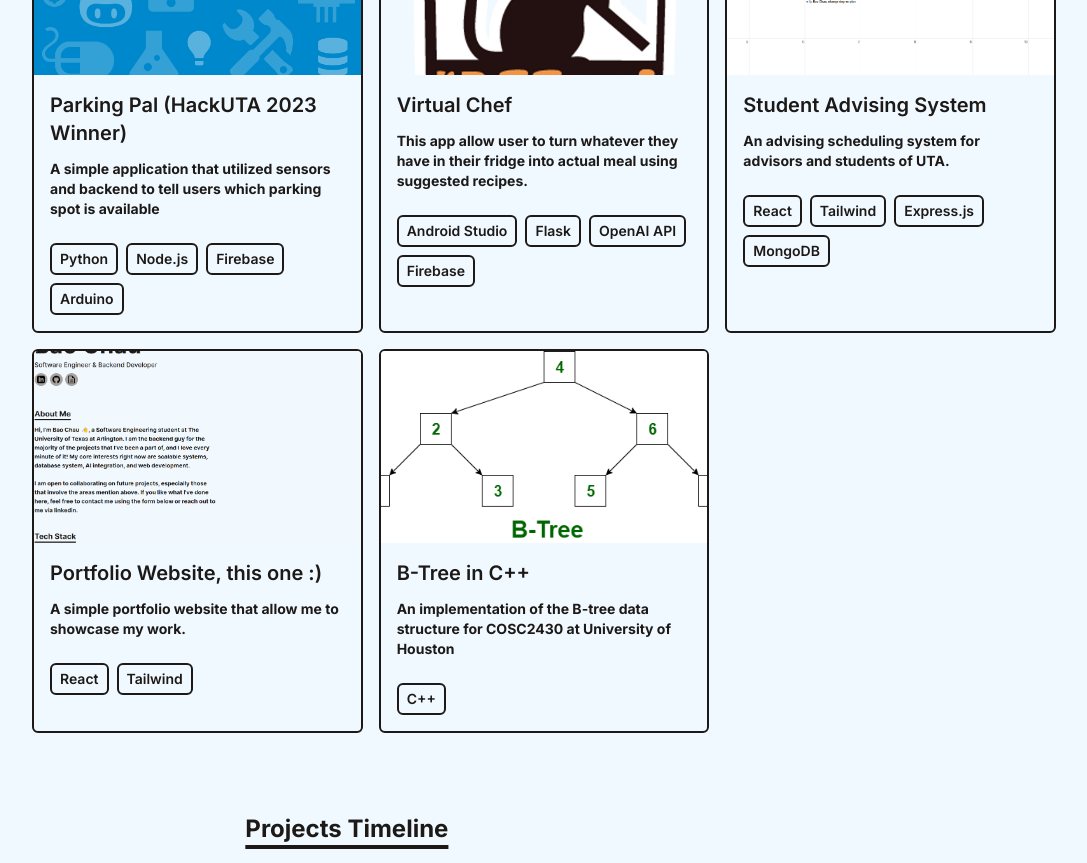
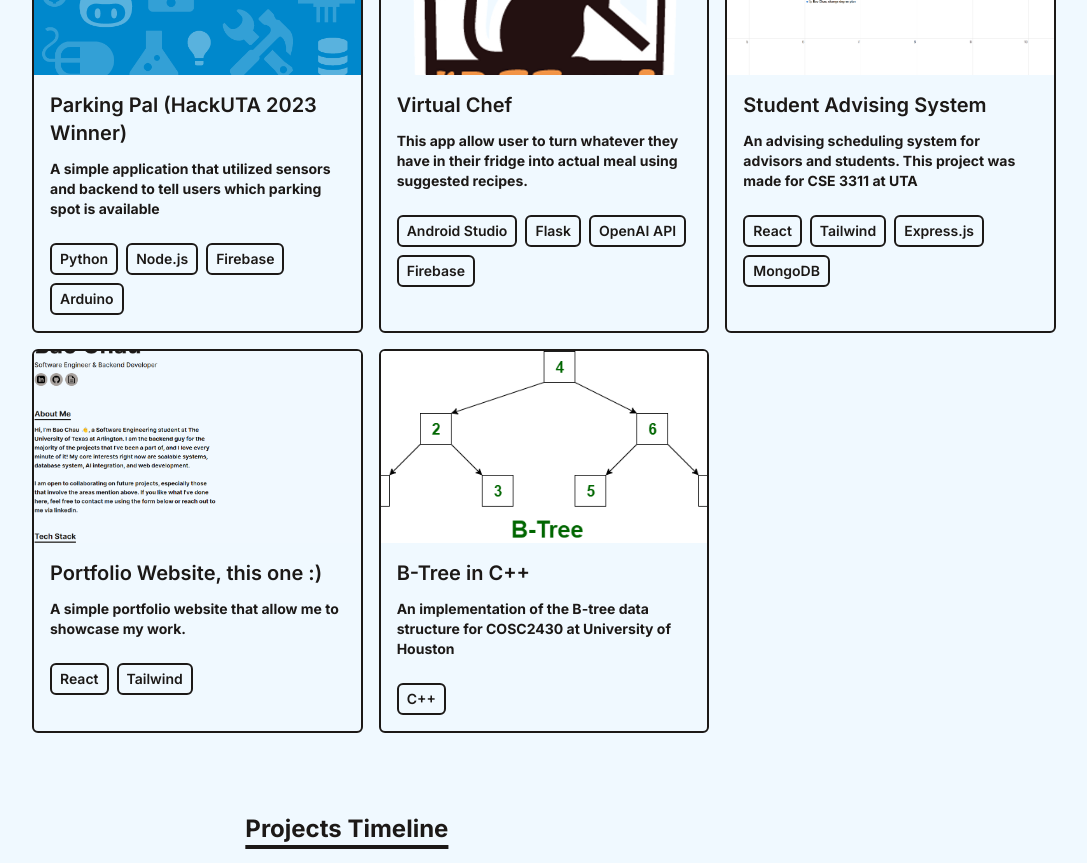
Before and after one commit to bchau1010/portfolio, a React (Vite) app: page / in a window 1280 px wide. Shown: the part 1060-1923 px from the top of the page, without its empty margins (96-1183 px from the left). Built offline with nearby package versions, Linux system fonts and the light colour scheme.

Commit message:
changes to port

```diff
--- a/src/data/portfolio.js
+++ b/src/data/portfolio.js
@@ -16,7 +16,7 @@ export default [
    {
       title: 'Student Advising System',
       imgUrl: '/assets/Screenshot 2024-05-13 135944.png',
-      bodyText: "An advising scheduling system for advisors and students of UTA.",
+      bodyText: "An advising scheduling system for advisors and students. This project was made for CSE 3311 at UTA ",
       stack: ['React', 'Tailwind', 'Express.js','MongoDB'],
       link: 'https://github.com/bchau1010/CSE_3311_Advising_Appointment_System.git',
    },
```
